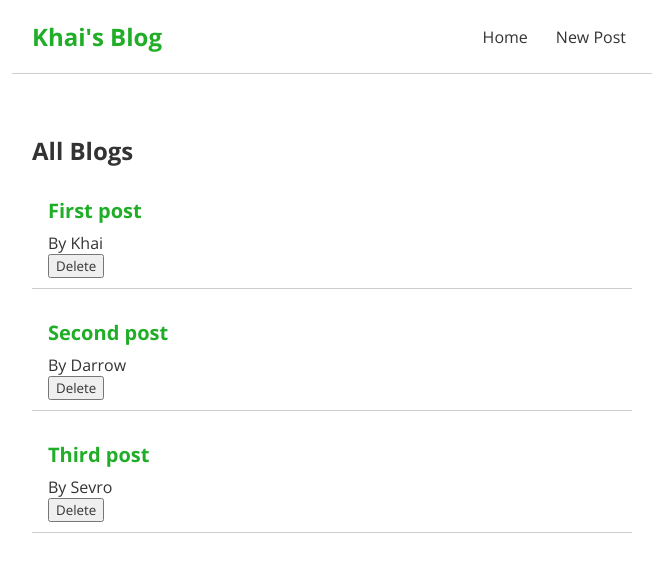
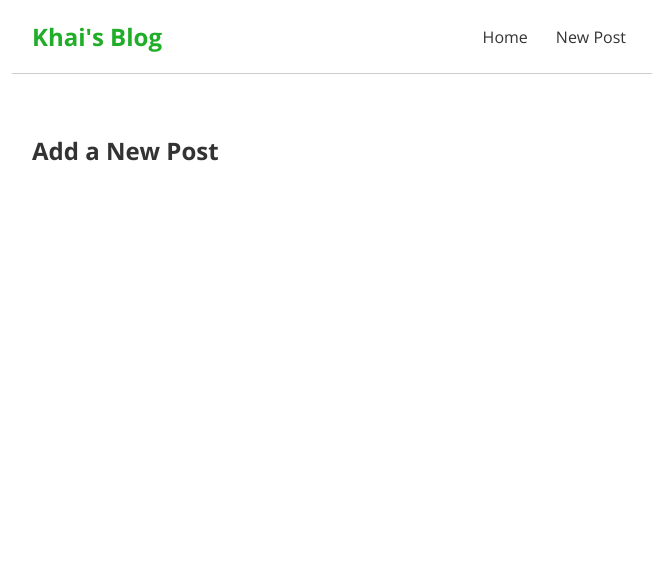
Before and after one commit to hk0310/react-blog, a React (Create React App) app: page /create in a window 1280 px wide. Shown: the top 572 px of the page, without its empty margins (308-971 px from the left). Built offline with nearby package versions, Linux system fonts and the light colour scheme.

Commit message:
Added routing and custom hook for data fetching

```diff
--- a/package.json
+++ b/package.json
@@ -8,6 +8,7 @@
     "@testing-library/user-event": "^13.5.0",
     "react": "^18.2.0",
     "react-dom": "^18.2.0",
+    "react-router-dom": "^5.3.4",
     "react-scripts": "5.0.1",
     "web-vitals": "^2.1.4"
   },
--- a/src/App.js
+++ b/src/App.js
@@ -1,13 +1,24 @@
 import Navbar from "./Navbar";
 import Home from "./Home";
+import Create from "./Create";
+import { BrowserRouter as Router, Route, Switch } from "react-router-dom";
 
 export default function App() {
   return (
-    <div className="App">
-      <Navbar />
-      <div className="content">
-        <Home />
+    <Router>
+      <div className="App">
+        <Navbar />
+        <div className="content">
+          <Switch>
+            <Route exact path="/">
+              <Home />
+            </Route>
+            <Route exact path="/create">
+              <Create />
+            </Route>
+          </Switch>
+        </div>
       </div>
-    </div>
+    </Router>
   );
 }
--- /dev/null
+++ b/src/Create.js
@@ -0,0 +1,7 @@
+export default function Create() {
+  return (
+    <div className="create">
+      <h2>Add a New Post</h2>
+    </div>
+  );
+}
--- a/src/Home.js
+++ b/src/Home.js
@@ -1,21 +1,24 @@
-import { useState, useEffect } from "react";
 import PostList from "./PostList";
+import useFetch from "./useFetch";
 
 export default function Home() {
-  const [posts, setPosts] = useState([
-    { id: 1, title: "First post", content: "lorem ipsum", author: "Khai" },
-    { id: 2, title: "Second post", content: "lorem ipsum", author: "Darrow" },
-    { id: 3, title: "Third post", content: "lorem ipsum", author: "Sevro" },
-  ]);
+  const {
+    data: posts,
+    isPending,
+    error,
+  } = useFetch("http://localhost:8000/posts");
 
   function handleDelete(postId) {
     const newPosts = posts.filter((post) => post.id !== postId);
-    setPosts(newPosts);
   }
 
   return (
     <div className="home">
-      <PostList posts={posts} title="All Blogs" handleDelete={handleDelete} />
+      {error && <div>{error}</div>}
+      {isPending && <div>Loading...</div>}
+      {posts && (
+        <PostList posts={posts} title="All Blogs" handleDelete={handleDelete} />
+      )}
     </div>
   );
 }
--- a/src/Navbar.js
+++ b/src/Navbar.js
@@ -1,11 +1,13 @@
+import { Link } from "react-router-dom";
+
 export default function Navbar() {
   return (
     <nav className="navbar">
       <h1>Khai's Blog</h1>
 
       <div className="links">
-        <a href="/">Home</a>
-        <a href="/create">New Post</a>
+        <Link to="/">Home</Link>
+        <Link to="/create">New Post</Link>
       </div>
     </nav>
   );
--- /dev/null
+++ b/src/useFetch.js
@@ -0,0 +1,34 @@
+import { useEffect, useState } from "react";
+
+export default function useFetch(url) {
+  const [data, setData] = useState(null);
+  const [isPending, setIsPending] = useState(true);
+  const [error, setError] = useState(null);
+
+  useEffect(() => {
+    const abortController = new AbortController();
+
+    fetch(url, { signal: abortController.signal })
+      .then((res) => {
+        if (!res.ok) {
+          throw Error(`${res.status}: ${res.statusText}`);
+        }
+        return res.json();
+      })
+      .then((data) => {
+        setData(data);
+        setIsPending(false);
+        setError(null);
+      })
+      .catch((err) => {
+        if (!err.name === "AbortError") {
+          setError(err.message);
+          setIsPending(false);
+        }
+      });
+
+    return () => abortController.abort();
+  }, [url]);
+
+  return { data, isPending, error };
+}
```
Also changed, not shown: data/data.json (added, +16 -0 lines), 1 other file (tests, documents, lock files or other folders).
